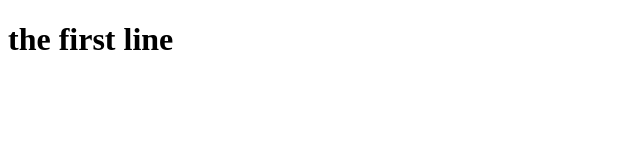
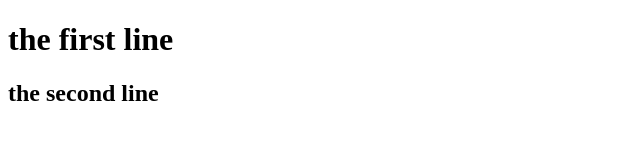
Before and after one commit to noorhpc/Git-assignment, a plain HTML site: page index.html in a window 1280 px wide. Shown: the whole page, without its empty margins (0-640 px from the left). Drawn offline with Linux system fonts and the light colour scheme.

Commit message:
second commit of main branch

```diff
--- a/index.html
+++ b/index.html
@@ -7,6 +7,7 @@
 </head>
 <body>
     <h1> the first line </h1>
+    <h2>the second line</h2>
 
 </body>
 </html>
```
